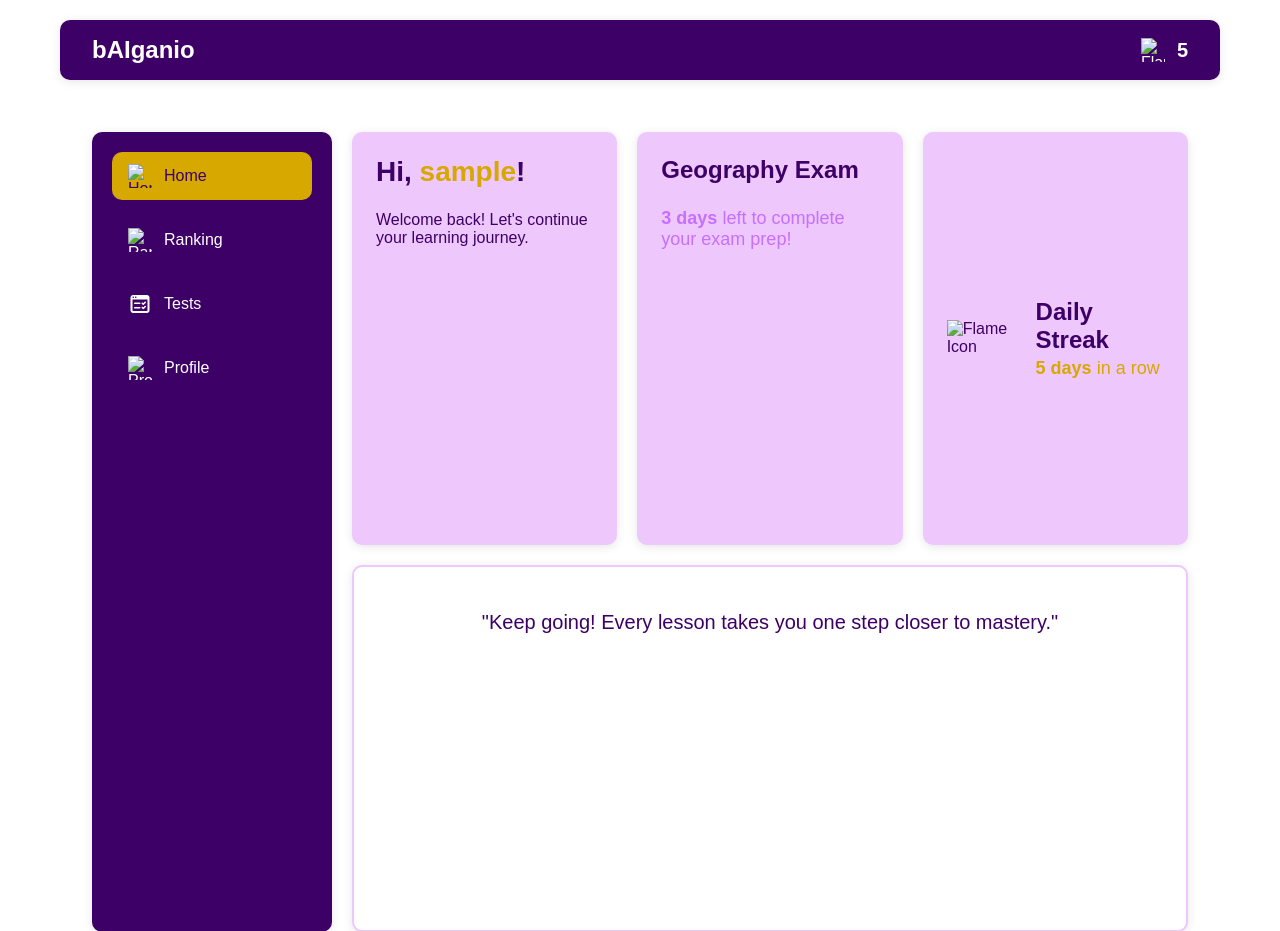
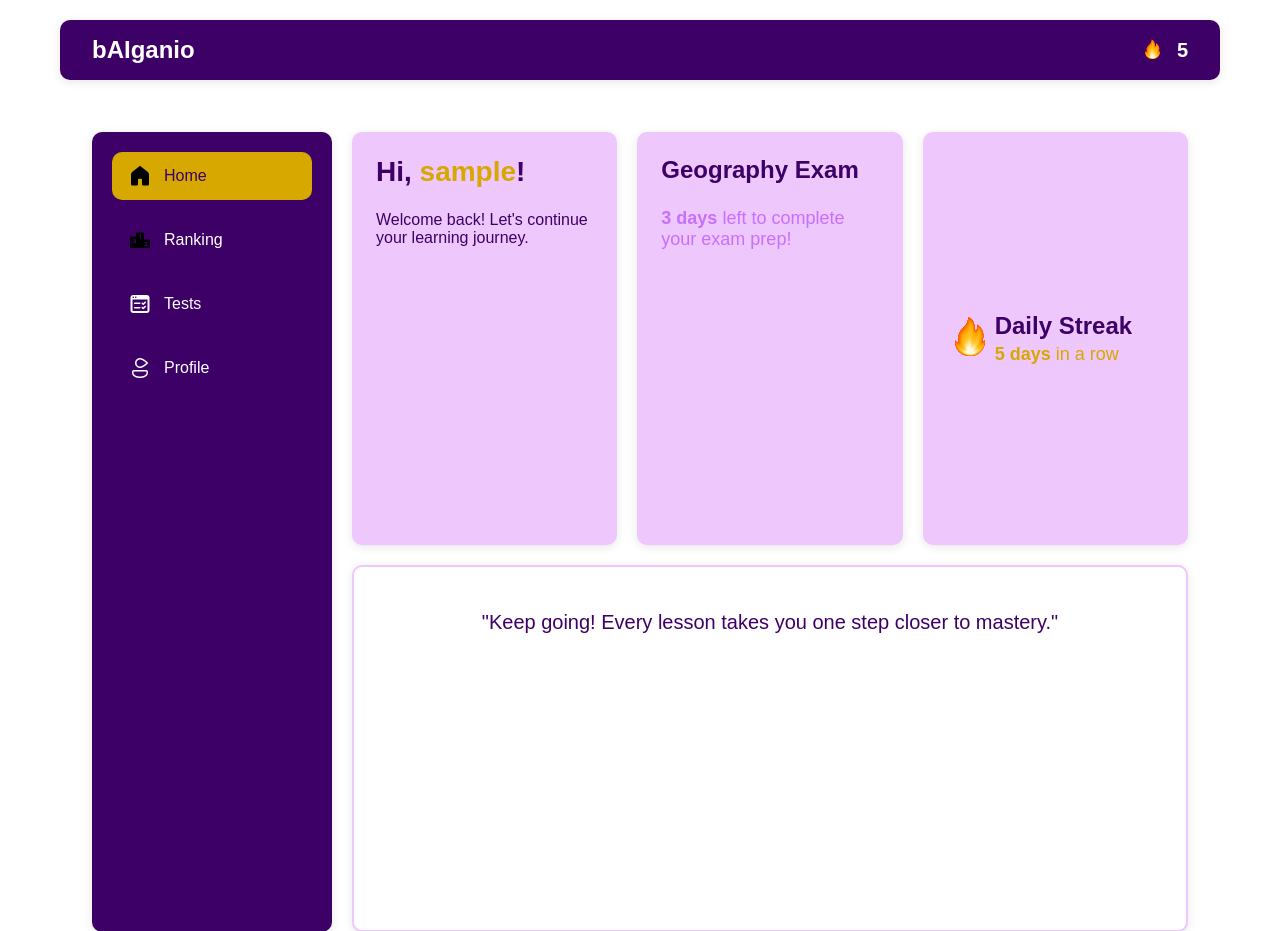
Before and after one commit to BorbiAl/Hack_Tues_11, a Django app: template study_app/core/templates/core/dashboard.html in a window 1280 px wide. Shown: the top 931 px of the page. Run offline with Django 5.2, Linux system fonts and the light colour scheme; the template is opened without the code that fills it: most values are stand-ins (such as "Sample title", 1, 10 or a date in 2020).

Commit message:
editet simple html

```diff
--- a/study_app/core/templates/core/dashboard.html
+++ b/study_app/core/templates/core/dashboard.html
@@ -264,7 +264,7 @@
     <header class="header">
       <div class="header-logo">bAIganio</div>
       <div class="header-streak">
-        <img href = "C:\Users\Velina\Documents\GitHub\Hack_Tues_11\study_app\core\static\core\css\icons8-fire-48.png" alt="Flame Icon" class="nav-icon" />
+        <img src="{% static 'core/css/icons8-fire-48.png' %}" alt="Flame Icon" class="nav-icon" />
         <span class="streak-number">5</span>
       </div>
     </header>
@@ -276,13 +276,13 @@
         <ul class="nav-list">
           <li>
             <a href="{% url 'dashboard' %}" class="nav-item active">
-              <img href = "C:\Users\Velina\Documents\GitHub\Hack_Tues_11\study_app\core\static\core\css\home.png" alt="Home Icon" class="nav-icon" />
+              <img src="{% static 'core/css/home.png' %}" alt="Home Icon" class="nav-icon" />
               <span>Home</span>
             </a>
           </li>
           <li>
             <a href="{% url 'ranking' %}" class="nav-item">
-              <img href = "C:\Users\Velina\Documents\GitHub\Hack_Tues_11\study_app\core\templates\core\ranking.html" alt="Ranking Icon" class="nav-icon" />
+              <img src="{% static 'core/css/ranking.png' %}" alt="Ranking Icon" class="nav-icon" />
               <span>Ranking</span>
             </a>
           </li>
@@ -296,7 +296,7 @@
         </li>
           <li>
             <a href="{% url 'profile' %}" class="nav-item">
-              <img href="C:\Users\Velina\Documents\GitHub\Hack_Tues_11\study_app\core\static\core\css\profile.png" alt="Profile Icon" class="nav-icon" />
+              <img src="{% static 'core/css/profile.png' %}" alt="Profile Icon" class="nav-icon" />
               <span>Profile</span>
             </a>
           </li>
@@ -314,7 +314,7 @@
           <p><strong>3 days</strong> left to complete your exam prep!</p>
         </div>
         <div class="streak-card card">
-          <img href ="C:\Users\Velina\Documents\GitHub\Hack_Tues_11\study_app\core\static\core\css\icons8-fire-48.png" alt="Flame Icon" class="icon" />
+          <img src="{% static 'core/css/icons8-fire-48.png' %}" alt="Flame Icon" class="icon" />
           <div class="streak-info">
             <h3>Daily Streak</h3>
             <p><strong>5 days</strong> in a row</p>
--- a/study_app/core/templates/core/ranking.html
+++ b/study_app/core/templates/core/ranking.html
@@ -253,14 +253,14 @@
           <li>
             <a href="{% url 'dashboard' %}" class="nav-item">
 
-              <img src="../../static/core/css/home.png" alt="Home Icon" class="nav-icon">
+              <img src="{% static 'core/css/home.png' %}" alt="Home Icon" class="nav-icon">
               <span>Home</span>
             </a>
           </li>
           <li>
             <a href="{% url 'ranking' %}" class="nav-item active">
 
-              <img src="../../static/core/css/icons8-test-48.png" alt="Tests Icon" class="nav-icon">
+              <img src="{% static 'core/css/ranking.png' %}" alt="Ranking Icon" class="nav-icon">
               <span>Ranking</span>
             </a>
           </li>
```
Also changed, not shown: study_app/core/templates/core/profile.html (+4 -4 lines).
